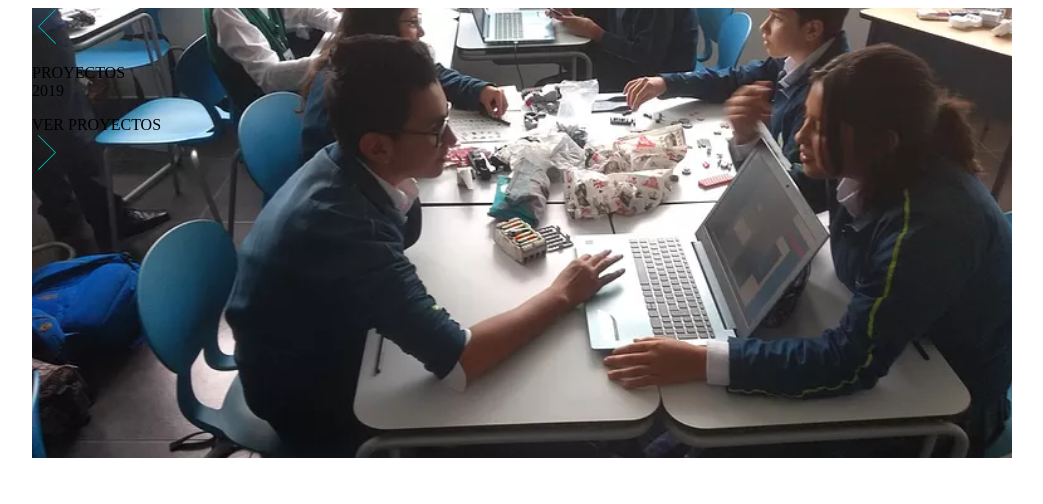
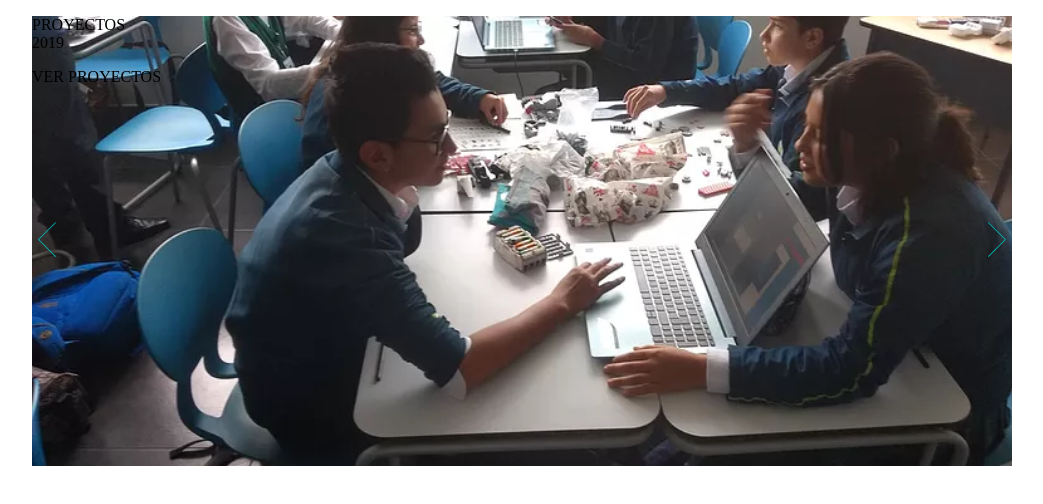
Before and after one commit to danielcarv96/Copy_Liceo_Campo_David, a plain HTML site: page index.html in a window 1280 px wide. Shown: the whole page, without its empty margins (118-1161 px from the left). Drawn offline with Linux system fonts and the light colour scheme.

Commit message:
botones ubicados a los lados del slider

```diff
--- a/css/styles.css
+++ b/css/styles.css
@@ -24,4 +24,17 @@
   background-repeat: no-repeat;
   background-size: cover;
   margin: auto;
+  position: relative;
 }
+
+.left-btn{
+  position: absolute;
+  left: 0;
+  top: 205px;
+}
+
+.right-btn{
+  position: absolute;
+  right: 0;
+  top: 205px;
+}
```
